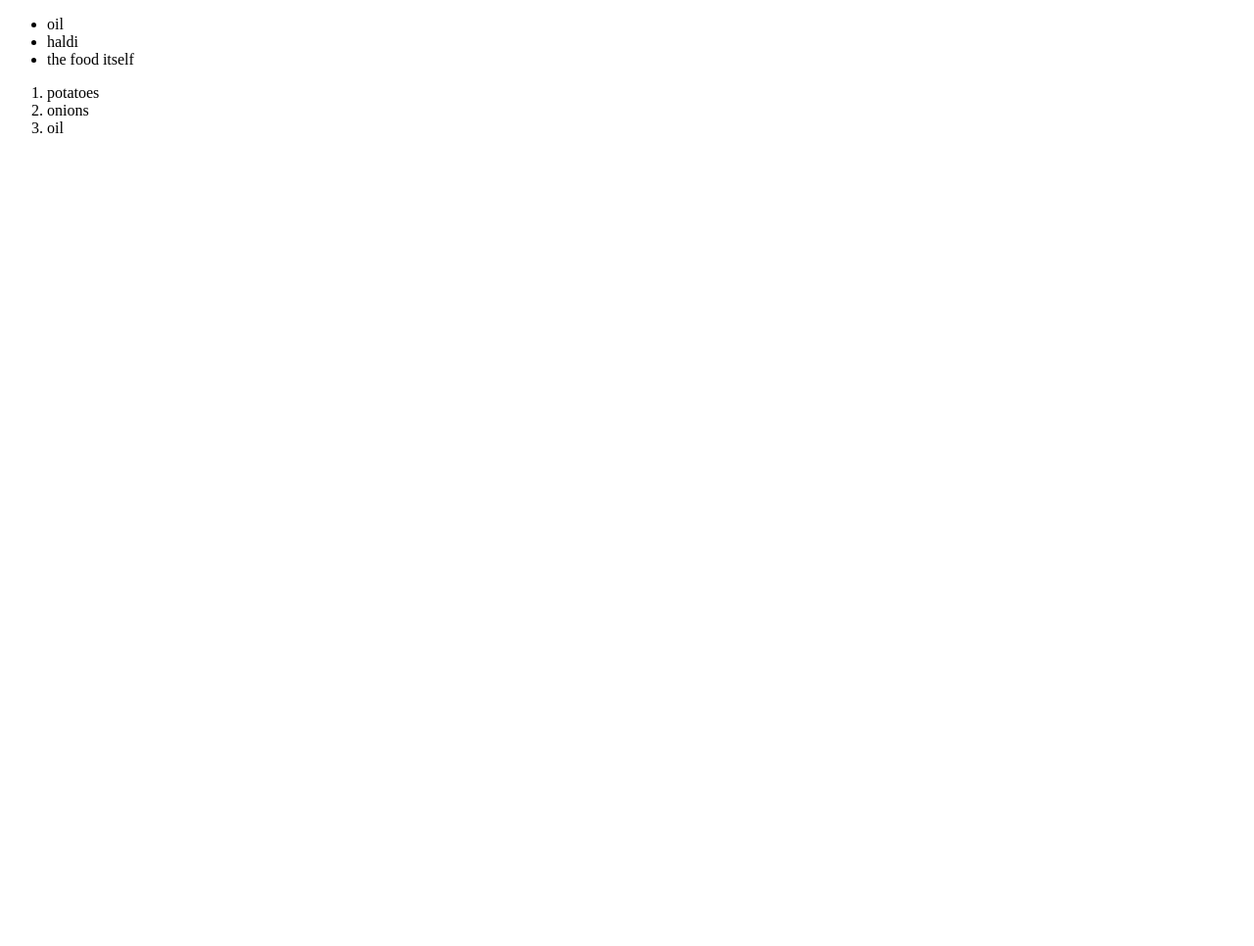
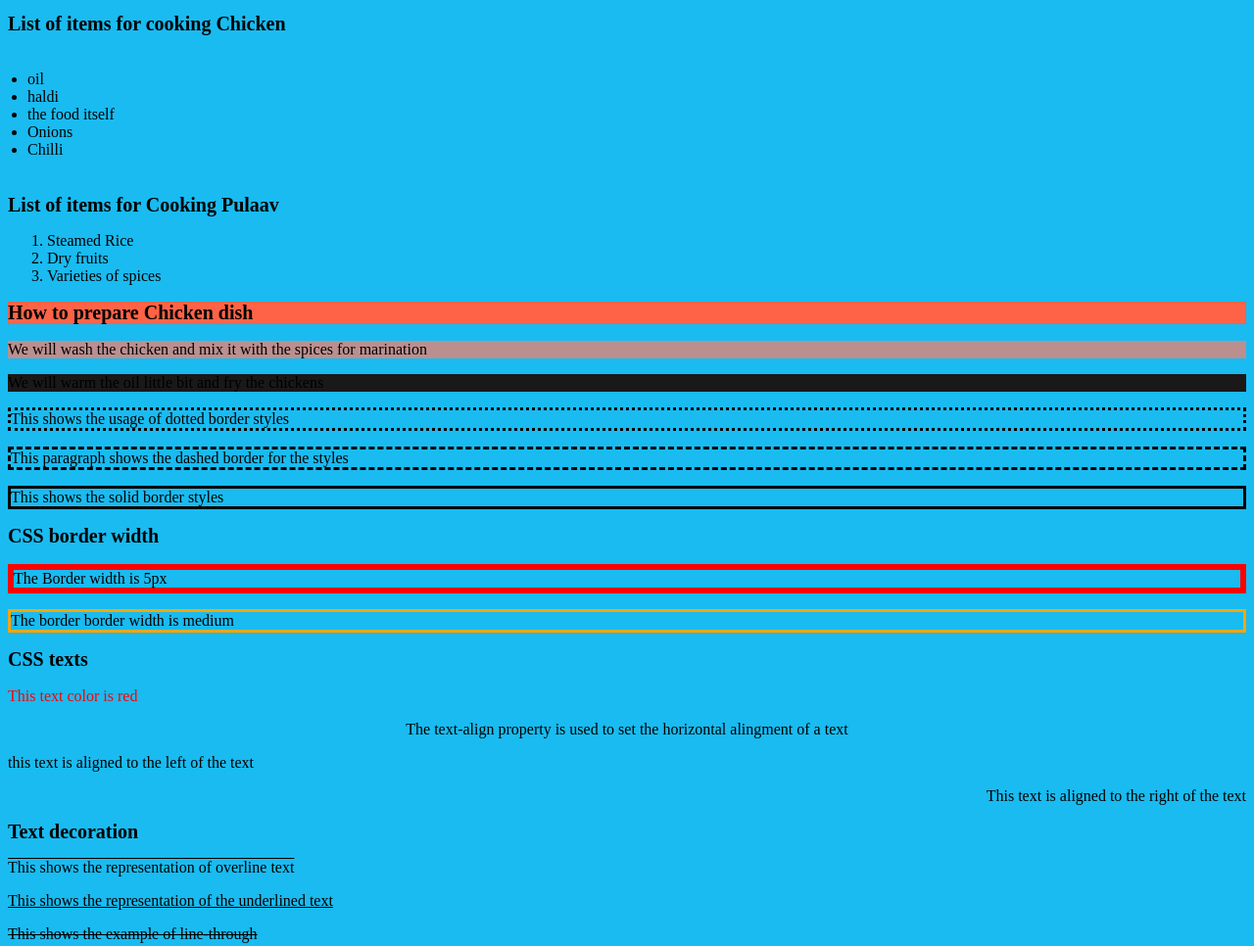
Before and after one commit to nikikalwar/frontend, a plain HTML site: page html/recipe.html in a window 1280 px wide. Shown: the whole page at 98% size. Before the commit the page ends 800 px from the top, so only its background shows below. Drawn offline with Linux system fonts and the light colour scheme.

Commit message:
using various styles in css

```diff
--- /dev/null
+++ b/html/index.css
@@ -0,0 +1,22 @@
+body{
+    background-color:rgb(25, 187, 241);
+}
+
+h1{
+    font-size:20px;
+
+}
+
+ul{
+    padding:20px;
+}
+
+/*The css border style property specifies what kinds of border to display. */
+
+/*
+dotted--defines a dotted border
+dashed --defines a dashed border
+solid--defines a solid border
+double-defines a double border
+
+*/
--- a/html/recipe.html
+++ b/html/recipe.html
@@ -1,21 +1,57 @@
 <!DOCTYPE html>
 <html>
-    <head><title>
-        Receipe
-    </title>
-
+    <head><h1 style="text-decoration:underline;"><title>Reciepe</title></h1>
+        <link rel="stylesheet" type="text/css"
+        href="index.css">
         <meta charset="utf-8">
     </head>
             <body>
+                <h1>List of items for cooking Chicken</h1>
                     <ul><!--unorderd list-->
                         <li>oil</li>
                         <li>haldi</li>
                         <li>the food itself</li>
+                        <li>Onions</li>
+                        <li>Chilli</li>
                     </ul>
+                    <h1>List of items for Cooking Pulaav</h1>
                     <ol> <!--ordered list-->
-                        <li>potatoes</li>
-                        <li>onions</li>
-                        <li>oil</li>
+                        <li>Steamed Rice</li>
+                        <li>Dry fruits</li>
+                        <li>Varieties of spices</li>
                     </ol>
-    </body>
+
+            <section>
+                <h1 style="background-color:tomato;"">How to prepare Chicken dish</h1>
+                <p style="background-color:rosybrown;">
+                We will wash the chicken and mix it with the spices for marination
+                </p>
+                <p style ="background-color: rgb(26, 24, 24);">We will warm the oil little bit and fry the chickens</p>
+            </section>
+<section>
+    <p style="border-style:dotted">This shows the usage of dotted border styles</p>
+    <p style="border-style:dashed">This paragraph shows the dashed border for the styles</p>
+    <p style="border-style:solid">This shows the solid border styles</p>
+</section>
+
+<section>
+    <h1>CSS border width</h1>
+    <p style="border:6px solid red;">The Border width is 5px</p>
+    <p style="border:solid medium orange;">The border border width is medium</p>
+</section>
+
+<section>
+    <h1>CSS texts</h1>
+    <p style="color:red">This text color is red </p>
+    <p style="text-align:center;">The text-align property is used to set the horizontal alingment of a text </p>
+    <p style="text-align:left;">this text is aligned to the left of the text</p>
+    <p style="text-align:right;">This text is aligned to the right of the text</p>
+
+</section>
+
+<h1>Text decoration</h1>
+<p style="text-decoration:overline;">This shows the representation of overline text</p>
+<p style ="text-decoration:underline;">This shows the representation of the underlined text</p>
+<p style="text-decoration:line-through;">This shows the example of line-through</p>
+</body>
 </html>
```
